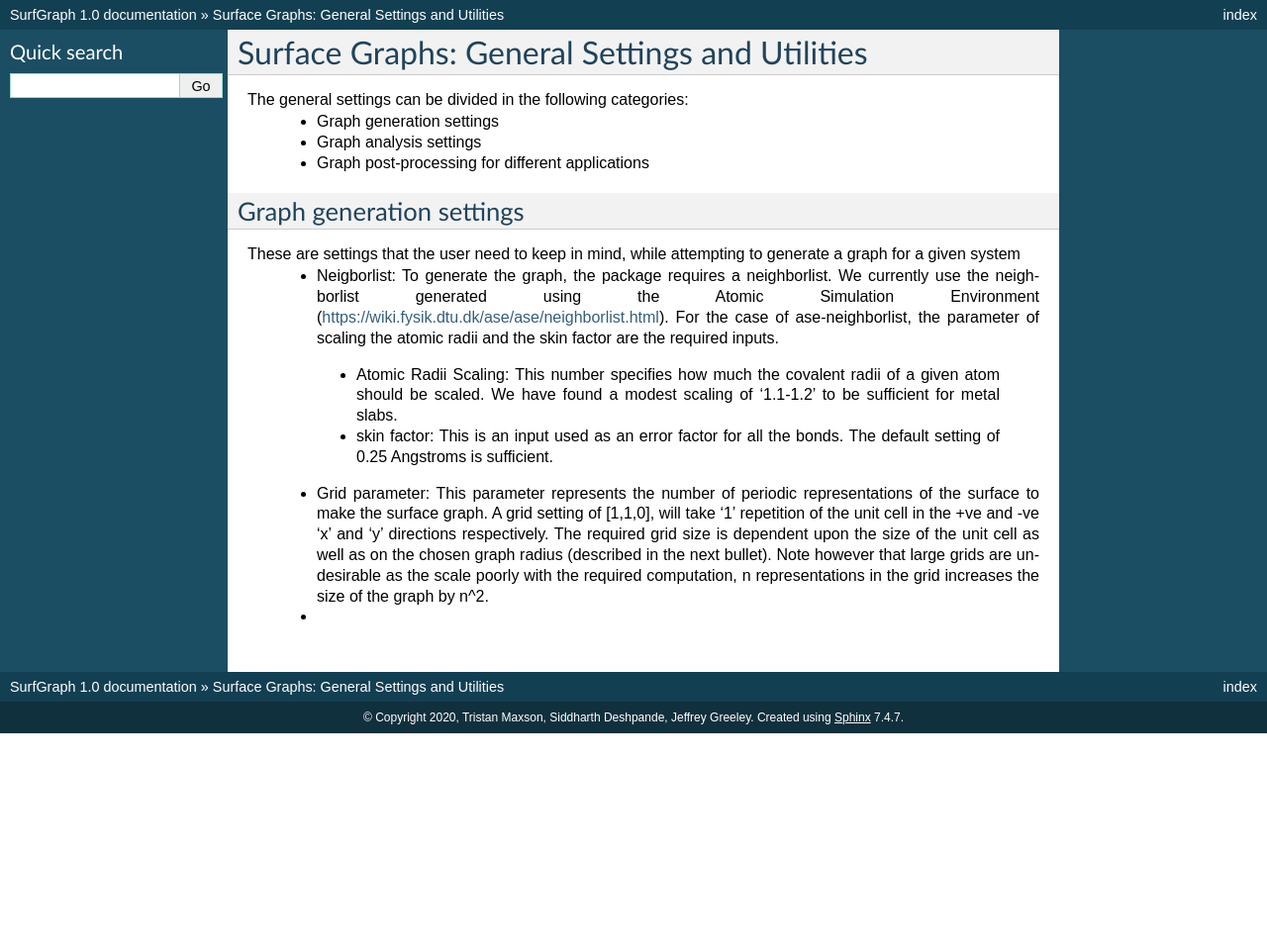
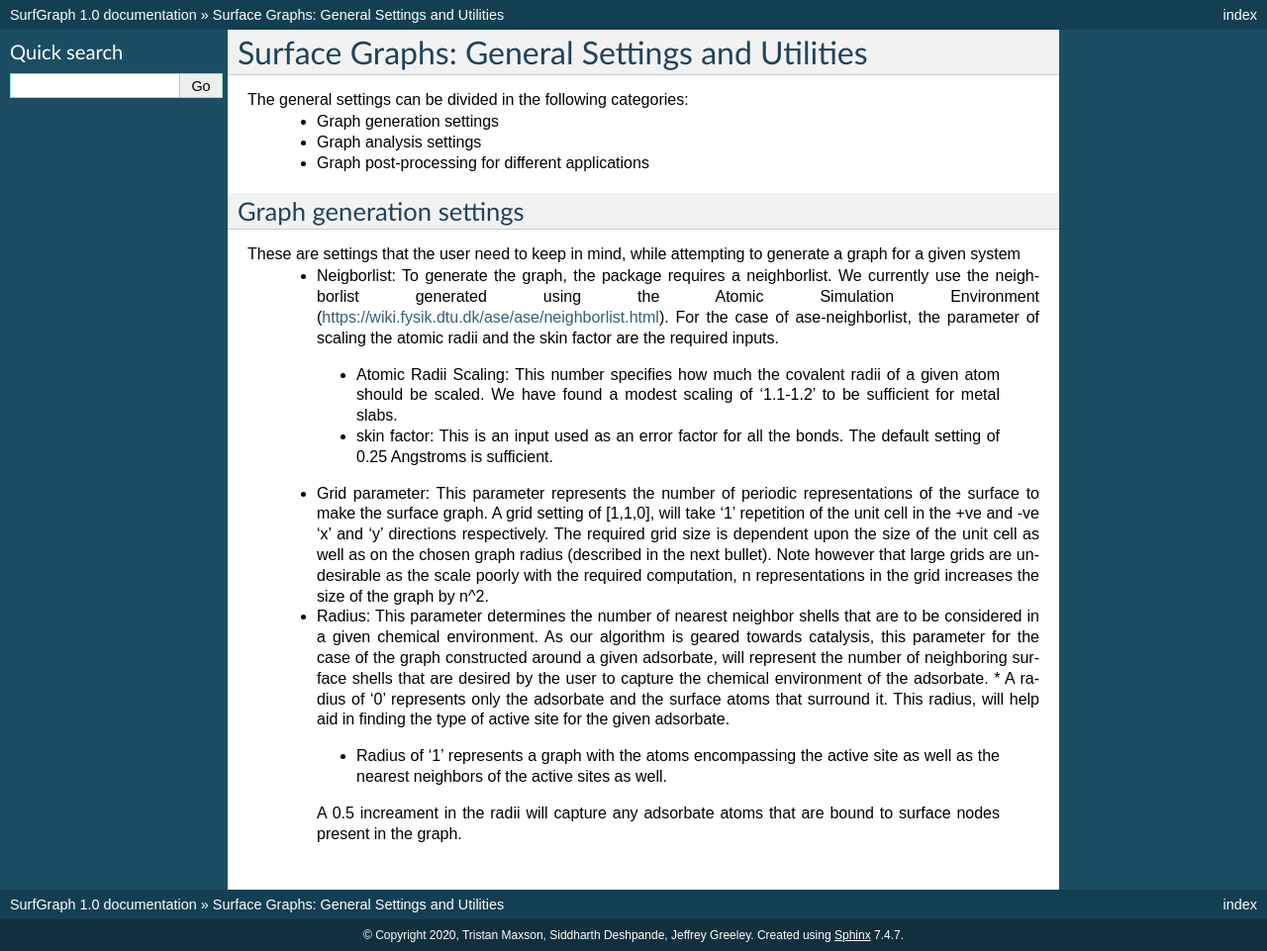
Before and after one commit to vsumaria/graph-theory-surfaces, a Sphinx documentation site: the page built from doc/source/Setting.rst, in a window 1280 px wide. Shown: the whole page at 99% size. Built offline with Sphinx 7.4.7, drawn with Linux system fonts in a browser that asks for light colours; formulas are drawn with MathJax 3; pages that are not in the unit, such as notebooks, are missing from menus; before the commit the page ends 900 px from its top, so only the background shows below that.

Commit message:
Update doc/source/Setting.rst

```diff
--- a/doc/source/Setting.rst
+++ b/doc/source/Setting.rst
@@ -15,4 +15,6 @@ These are settings that the user need to keep in mind, while attempting to gener
   * Atomic Radii Scaling: This number specifies how much the covalent radii of a given atom should be scaled. We have found a modest scaling of '1.1-1.2' to be sufficient for metal slabs.
   * skin factor: This is an input used as an error factor for all the bonds. The default setting of 0.25 Angstroms is sufficient.
  * Grid parameter: This parameter represents the number of periodic representations of the surface to make the surface graph. A grid setting of [1,1,0], will take '1' repetition of the unit cell in the +ve and -ve 'x' and 'y' directions respectively. The required grid size is dependent upon the size of the unit cell as well as on the chosen graph radius (described in the next bullet). Note however that large grids are undesirable as the scale poorly with the required computation, n representations in the grid increases the size of the graph by n^2.
- *
+ * Radius: This parameter determines the number of nearest neighbor shells that are to be considered in a given chemical environment. As our algorithm is geared towards catalysis, this parameter for the case of the graph constructed around a given adsorbate, will represent the number of neighboring surface shells that are desired by the user to capture the chemical environment of the adsorbate.   * A radius of '0' represents only the adsorbate and the surface atoms that surround it. This radius, will help aid in finding the type of active site for the given adsorbate.
+  * Radius of '1' represents a graph with the atoms encompassing the active site as well as the nearest neighbors of the active sites as well.
+  A 0.5 increament in the radii will capture any adsorbate atoms that are bound to surface nodes present in the graph.
```
